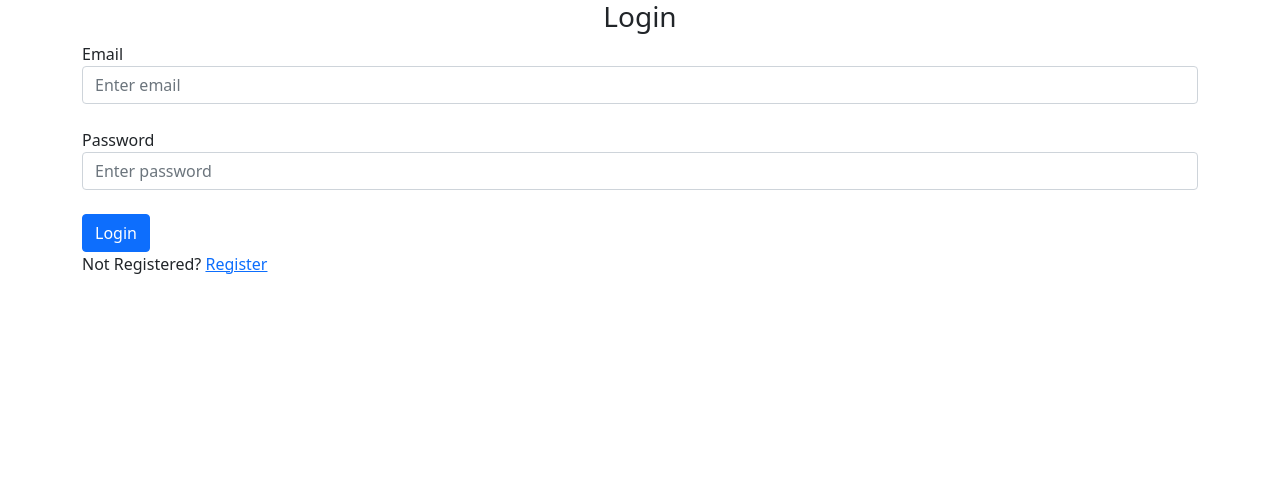
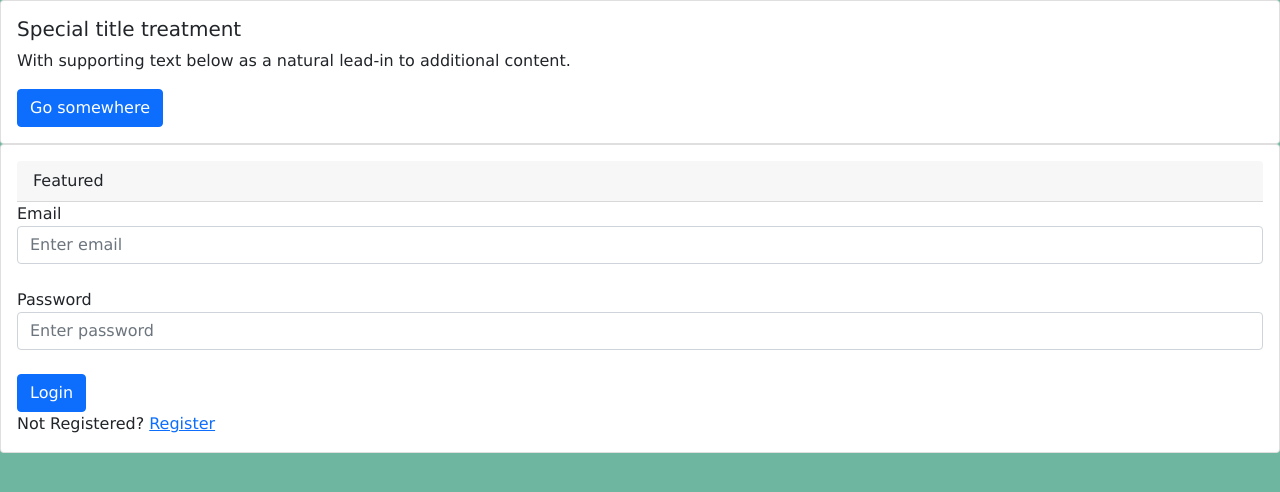
Before and after one commit to salmanfarisk/Matrimony-React, a React (Create React App) app: page /login in a window 1280 px wide. Shown: the top 492 px of the page. Built offline with nearby package versions, Linux system fonts and the light colour scheme.

Commit message:
updations

```diff
--- a/src/App.css
+++ b/src/App.css
@@ -3,7 +3,7 @@
   margin: 0;
   padding: 0;
 }
-body{
+.body{
   background-color: rgb(111, 182, 161);
   font-family: verdana;
 }
--- a/src/App.js
+++ b/src/App.js
@@ -3,28 +3,50 @@ import './App.css';
 import {BrowserRouter as Router, Link, Route, Switch } from "react-router-dom";
 import Login from './components/Login';
 import Register from './components/Register';
+import {useEffect} from 'react';
 
 
 function App() {
+
+  useEffect(() => {
+    document.body.className = 'body';
+  }, []);
+
+
+
   return (
-    <div className='header'>
+    <div>
+
+    <div class="card">
+
+  <div class="card-body">
+    <h5 class="card-title">Special title treatment</h5>
+    <p class="card-text">With supporting text below as a natural lead-in to additional content.</p>
+    <a href="#" class="btn btn-primary">Go somewhere</a>
+  </div>
+</div>
 
       <Router>
-      <div className='container'>
-      <Route path="/login"><Login /></Route>
-      <Route path="/register"><Register /></Route>
+      <div className='card'>
 
-      <div>
+      <div className='card-body'>
+
+         <Route path="/login"><Login /></Route>
+         <Route path="/register"><Register /></Route>
+         <div className=''>
             <Route path="/login">  <label>Not Registered? <Link to="/register">Register</Link></label></Route>
-             <Route path="/register">  <label>Already Registered? <Link to="/login">Login</Link></label></Route>
-       </div>
+            <Route path="/register">  <label>Already Registered? <Link to="/login">Login</Link></label></Route>
+         </div>
+
+
+      </div>
 
       </div>
 
       </Router>
 
+      </div>
 
-    </div>
 
 
   );
--- a/src/components/Login.js
+++ b/src/components/Login.js
@@ -1,21 +1,51 @@
-import React from 'react'
+import React,{useState} from 'react'
+
 
 const Login = () =>{
+    const [email,setEmail] = useState('');
+    const [password,setPassword] = useState('');
+
+    const onLogin = async(e) =>{
+         let request = {
+           email: email,
+           password: password,
+         };
+
+         let responce = await fetch('http://localhost/WayToNikKah/public/api/login',{
+          method: "POST",
+          headers: {
+            "Content-type":"application/json",
+            "Accept": "application/json"
+          },
+          body: JSON.stringify(request),
+        });
+
+        let decorded_responce = await responce.json();
+
+        if(decorded_responce.status == true){
+           localStorage.setItem('access_token',decorded_responce.access_token);
+           console.log("success");
+        }else{
+          console.log(decorded_responce);
+        }
+    };
     return (
         <div>
-            <h3 className='center-align'>Login</h3>
+            <div class="card-header">
+             Featured
+            </div>
             <form>
                 <div className='form-outline mb-4'>
                     <label for='email'>Email</label>
-                    <input type='text' class='form-control' id='email' placeholder='Enter email'/>
+                    <input type='text' className='form-control' id='email' onChange={(e) => setEmail(e.target.value)} placeholder='Enter email'/>
                 </div>
                 <div className='form-outline mb-4'>
                     <label for='password'>Password</label>
-                    <input type='password' class='form-control' id='password' placeholder='Enter password'/>
+                    <input type='password' className='form-control' id='password' onChange={(e) => setPassword(e.target.value)} placeholder='Enter password'/>
                 </div>
 
 
-                <input className='btn btn-primary btn-block' type='button' name='login' value='Login'/>
+                <input className='btn btn-primary btn-block' type='button' name='login' onClick={onLogin} value='Login'/>
 
             </form>
 
--- a/src/components/Register.js
+++ b/src/components/Register.js
@@ -16,7 +16,7 @@ import {useState, useEffect } from 'react';
         };
 
 
-        let responce = await fetch('http://localhost:8000/api/register',{
+        let responce = await fetch('http://localhost/WayToNikKah/public/api/register',{
           method: "POST",
           headers: {
             "Content-type":"application/json",
@@ -41,20 +41,20 @@ import {useState, useEffect } from 'react';
       <form>
           <div className='form-group'>
               <label for='name'>Name</label>
-              <input type='text' id='name' class='form-control' placeholder='Enter name' onChange={(e) => setName(e.target.value)} />
+              <input type='text' id='name' className='form-control' placeholder='Enter name' onChange={(e) => setName(e.target.value)} />
           </div>
           <div className='form-group'>
               <label for='email'>Email</label>
-              <input type='text' id='email' class='form-control' placeholder='Enter email' onChange={(e) => setEmail(e.target.value)}/>
+              <input type='text' id='email' className='form-control' placeholder='Enter email' onChange={(e) => setEmail(e.target.value)}/>
           </div>
           <div className='form-group'>
               <label for='password'>Password</label>
-              <input type='password' id='password' class='form-control' placeholder='Enter password' onChange ={(e) => setPassword(e.target.value)}/>
+              <input type='password' id='password' className='form-control' placeholder='Enter password' onChange ={(e) => setPassword(e.target.value)}/>
           </div>
 
           <div className='form-group'>
               <label for='confirm_password'>Confirm Password</label>
-              <input type='password' id='confirm_password' class='form-control' placeholder='Enter Confirm password' onChange={(e) => setConfirmPassword(e.target.value)}/>
+              <input type='password' id='confirm_password' className='form-control' placeholder='Enter Confirm password' onChange={(e) => setConfirmPassword(e.target.value)}/>
           </div>
 
 
--- a/src/index.js
+++ b/src/index.js
@@ -4,6 +4,7 @@ import './index.css';
 import App from './App';
 import reportWebVitals from './reportWebVitals';
 
+// import 'bootstrap/dist/js/bootstrap.js';
 import 'bootstrap/dist/css/bootstrap.min.css';
 
 
```
